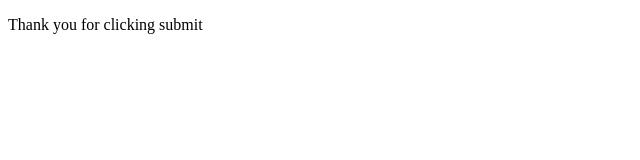
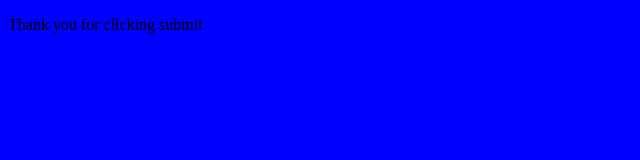
Before and after one commit to samira-ouraga/samira-ouraga.github.io, a plain HTML site: page secondpage.html in a window 1280 px wide. Shown: the whole page, without its empty margins (0-640 px from the left). Drawn offline with Linux system fonts and the light colour scheme.

Commit message:
created css page, added blue background

```diff
--- a/secondpage.html
+++ b/secondpage.html
@@ -2,6 +2,7 @@
 <html>
 <head>
 	<title> Page number 2</title>
+	<link rel="stylesheet" type="text/css" href="styles.css">
 </head>
 <body>
 <p>Thank you for clicking submit</p>
--- /dev/null
+++ b/styles.css
@@ -0,0 +1,3 @@
+body {
+	background:blue;
+}
```
Also changed, not shown: index.html (+1 -0 lines).
